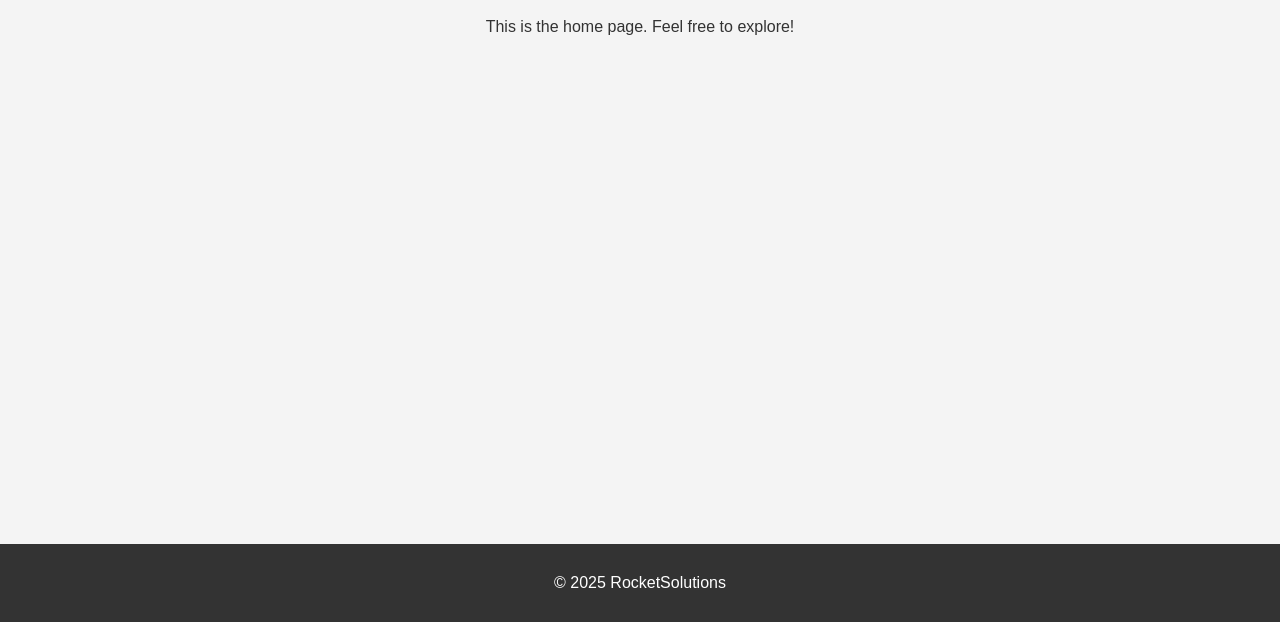
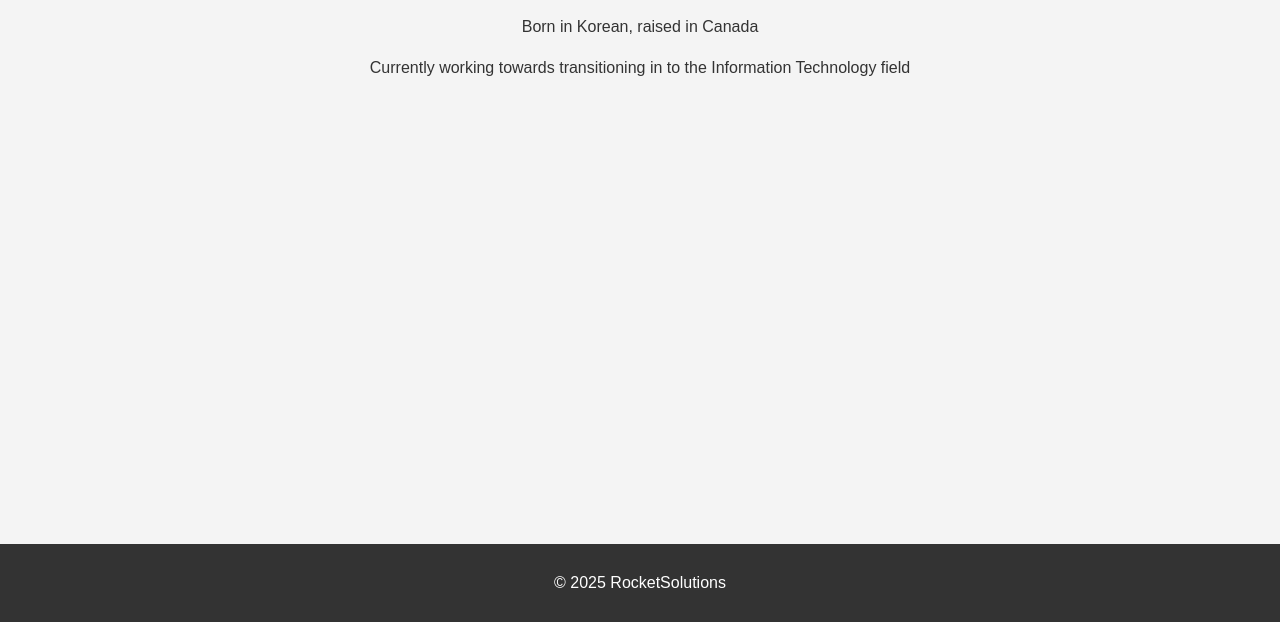
Before and after one commit to UnderLightz/underlightz.github.io, a plain HTML site: page index.html in a window 1280 px wide. Shown: the part 178-800 px from the top of the page. Drawn offline with Linux system fonts and the light colour scheme.

Commit message:
Update index.html

```diff
--- a/index.html
+++ b/index.html
@@ -18,7 +18,8 @@
 
   <main>
     <h1>Welcome to My Website</h1>
-    <p>This is the home page. Feel free to explore!</p>
+    <p>Born in Korean, raised in Canada</p>
+    <p>Currently working towards transitioning in to the Information Technology field</p>
   </main>
 
   <footer>
```
